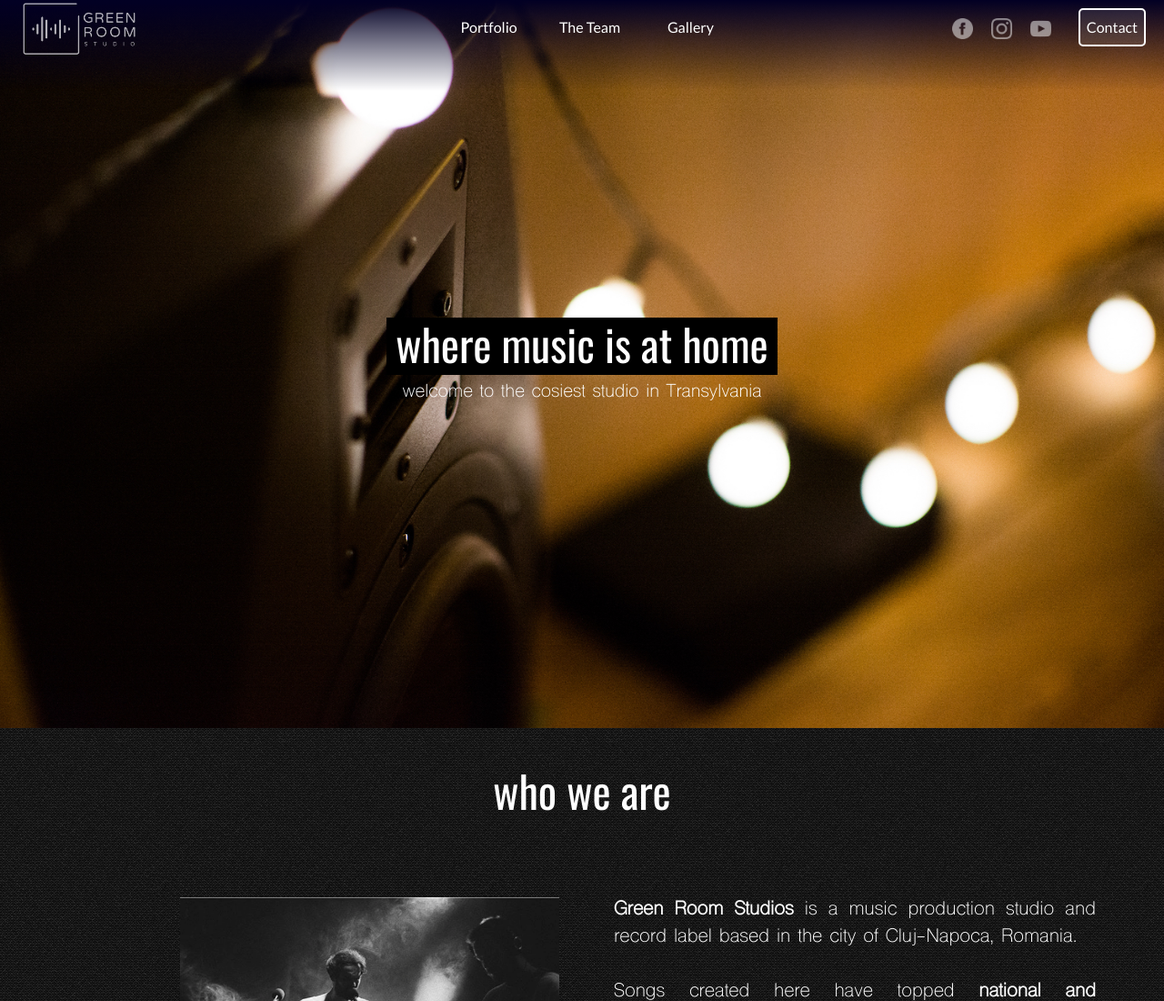
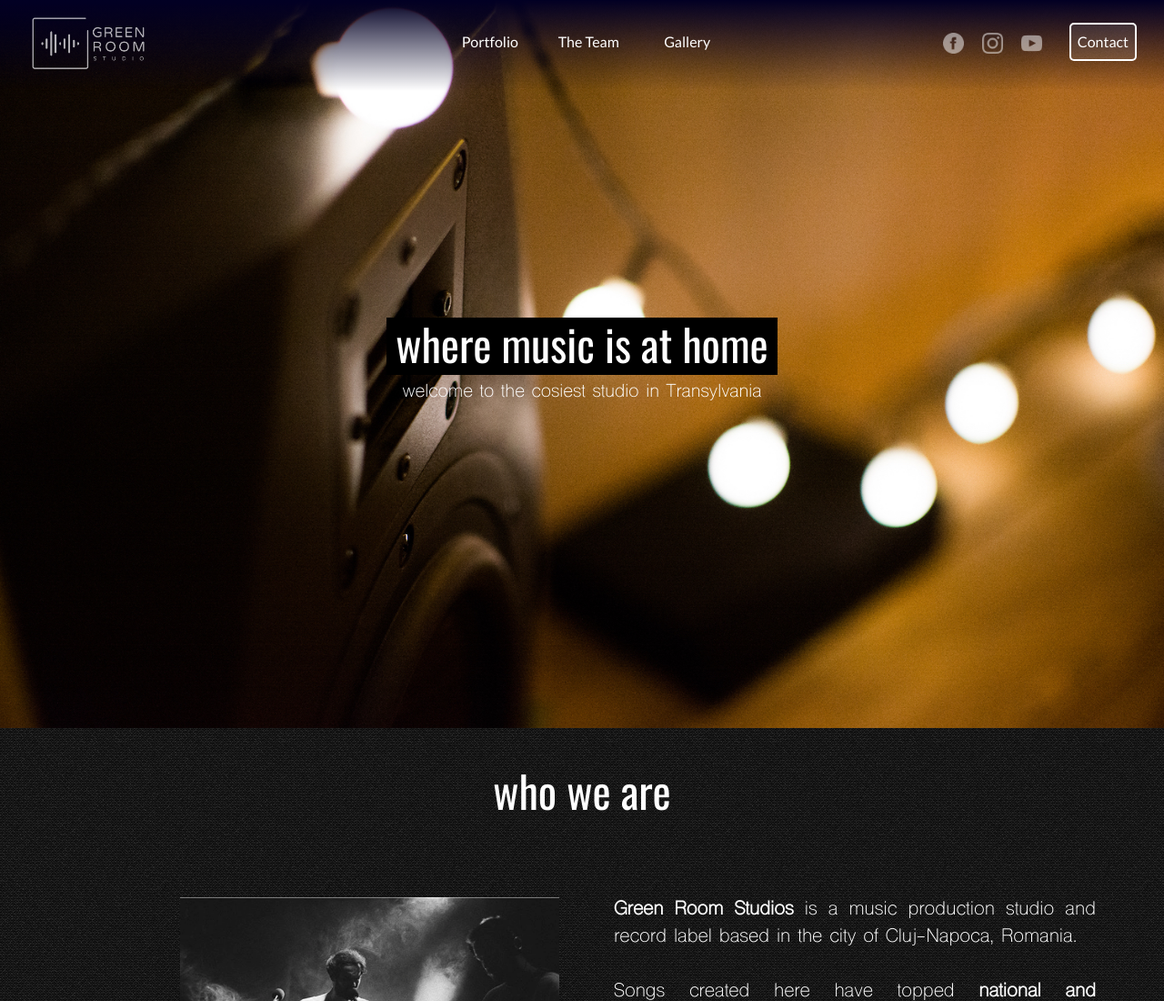
Before and after one commit to radmoreno/greenroom-studio, a plain HTML site: page index.html in a window 1280 px wide. Shown: the top 1100 px of the page at 91% size. Drawn offline with nearby package versions, Linux system fonts and the light colour scheme; a web font is replaced by a local one.

Commit message:
Padding on desktop nav
Set a padding of 16 10 0 for class .main-nav (desktop nav)

```diff
--- a/gallery.css
+++ b/gallery.css
@@ -234,6 +234,7 @@ filter: progid:DXImageTransform.Microsoft.gradient(startColorstr="#020024",endCo
   z-index: 10;
   top: 0;
   left: 0;
+  padding: 16px 10px 0px;
 }
 .main-nav div a {
   font-family: 'Lato', sans-serif;
--- a/portfolio.css
+++ b/portfolio.css
@@ -235,6 +235,7 @@ filter: progid:DXImageTransform.Microsoft.gradient(startColorstr="#020024",endCo
 	z-index: 10;
 	top: 0;
 	left: 0;
+	padding: 16px 10px 0px;
 }
 .main-nav div a {
 	font-family: 'Lato', sans-serif;
--- a/style.css
+++ b/style.css
@@ -303,6 +303,7 @@ filter: progid:DXImageTransform.Microsoft.gradient(startColorstr="#020024",endCo
 	position: fixed;
 	top: 0;
 	left: 0;
+	padding: 16px 10px 0px;
 }
 .main-nav div a {
 	font-family: 'Lato', sans-serif;
--- a/team.css
+++ b/team.css
@@ -232,6 +232,7 @@ filter: progid:DXImageTransform.Microsoft.gradient(startColorstr="#020024",endCo
 	position: fixed;
 	top: 0;
 	left: 0;
+	padding: 16px 10px 0px;
 }
 .main-nav div a {
 	font-family: 'Lato', sans-serif;
```
